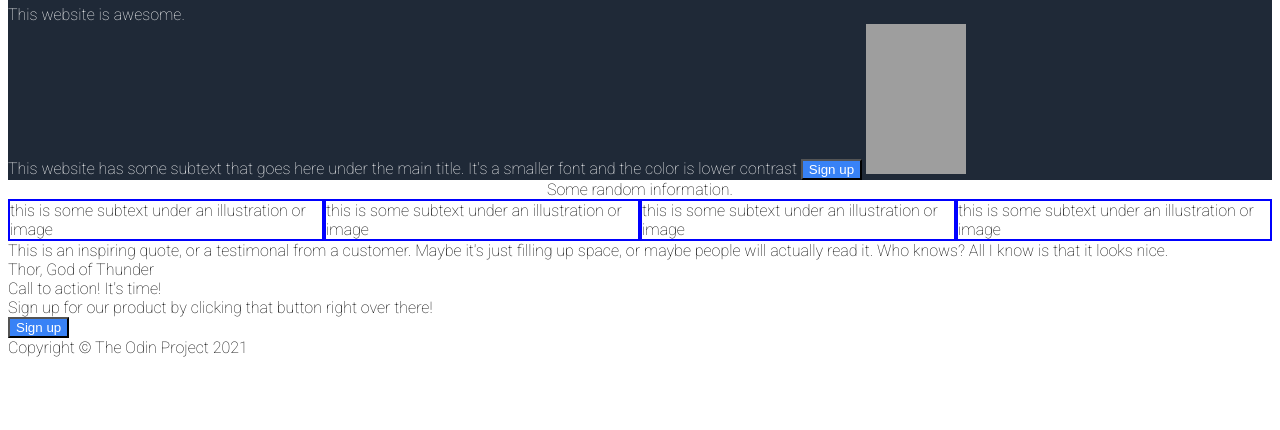
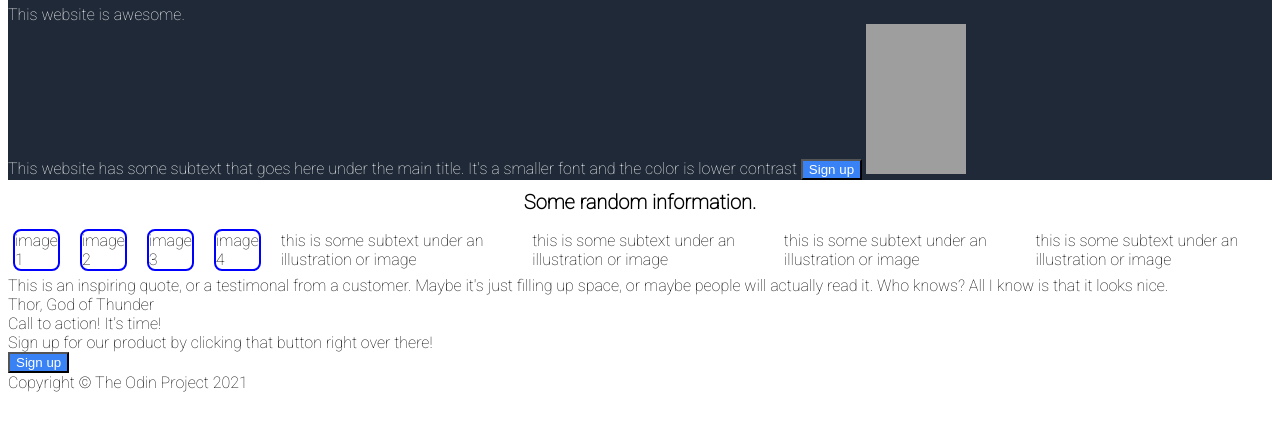
Before and after one commit to zakar124/Landing-Page, a plain HTML site: page index.html in a window 1280 px wide. Shown: the part 70-500 px from the top of the page. Drawn offline with Linux system fonts and the light colour scheme; grey boxes are pictures that could not be loaded.

Commit message:
Added More Items in the Container for the Image's Subtext. This looks like the wrong code.

```diff
--- a/index.html
+++ b/index.html
@@ -30,11 +30,18 @@
 
     <div class="aligntext"> Some random information. </div>
     <div class="container2">
-    <div class=itemscontainer2>this is some subtext under an illustration or image</div>
-    <div class=itemscontainer2>this is some subtext under an illustration or image</div>
-    <div class=itemscontainer2> this is some subtext under an illustration or image</div>
-    <div class=itemscontainer2> this is some subtext under an illustration or image</div>
-</div>
+    <div class=itemscontainer2>image 1</div>
+    <div class=itemscontainer2>image 2</div>
+    <div class=itemscontainer2>image 3</div>
+    <div class=itemscontainer2>image 4</div>
+
+<div class=itemscontainer3>this is some subtext under an illustration or image</div>
+<div class=itemscontainer3>this is some subtext under an illustration or image</div>
+<div class=itemscontainer3> this is some subtext under an illustration or image</div>
+<div class=itemscontainer3> this is some subtext under an illustration or image</div>
+  </div>
+
+
 
 <div>This is an inspiring quote, or a testimonal from a customer.
     Maybe it's just filling up space, or maybe people will actually read it. Who knows? All I know is that it looks nice.</div>
--- a/style.css
+++ b/style.css
@@ -25,14 +25,27 @@ a  {
 }
 .aligntext {
     text-align: center;
+    font-size: 20px;
+    padding: 10px;
+    font-weight:bolder;
 }
 .container2 {
     display: flex;
+    justify-content: center;
+    align-items: center;
+    gap: 20px;
+    margin: 5px;
 }
 
 .itemscontainer2 {
     border: 2px solid blue;
+    border-radius: 8px;
 
+}
+.itemscontainer3 {
+    display: flex;
+    gap: 16px;
+    flex-wrap: wrap;
 }
 button {
     background: #3882f6;
```
